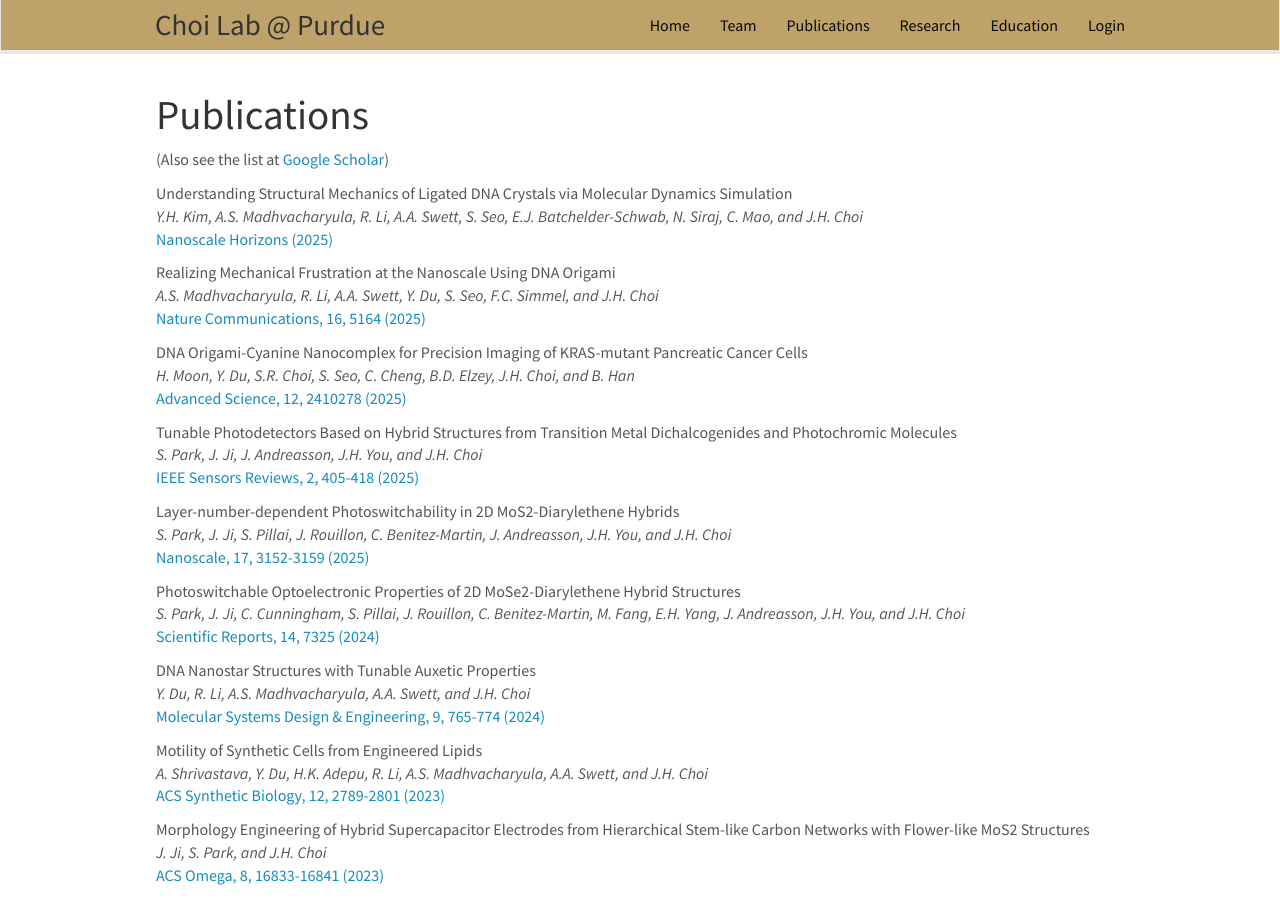
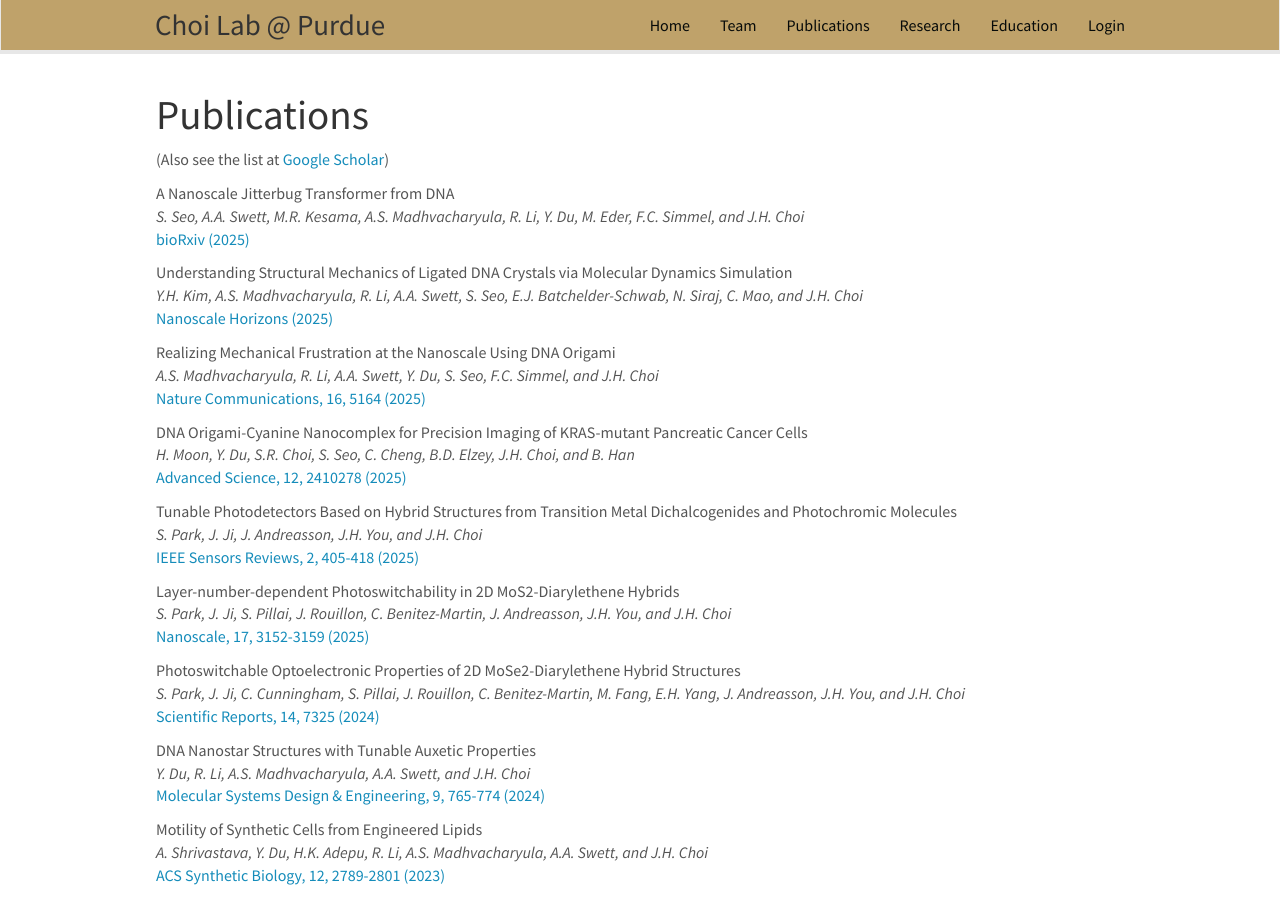
Before and after one commit to choidnalab/choidnalab.github.io, a Jekyll site: the page built from _pages/publications.md, in a window 1280 px wide and 900 px high. Built offline with Jekyll 4.4.1, drawn with Linux system fonts in a browser that asks for light colours; nearby versions of some CDN libraries.

Commit message:
Add publication entry for Nanoscale Jitterbug Transformer

```diff
--- a/_data/publist.yml
+++ b/_data/publist.yml
@@ -1,3 +1,13 @@
+- title: "A Nanoscale Jitterbug Transformer from DNA"
+  image: Conformation.png
+  description:
+  authors: S. Seo, A.A. Swett, M.R. Kesama, A.S. Madhvacharyula, R. Li, Y. Du, M. Eder, F.C. Simmel, and J.H. Choi
+  link:
+    url: https://www.biorxiv.org/content/10.1101/2025.10.21.683790v1
+    display: bioRxiv (2025)
+  highlight: 0
+  news2:
+
 - title: "Understanding Structural Mechanics of Ligated DNA Crystals via Molecular Dynamics Simulation"
   image: Conformation.png
   description:
```
